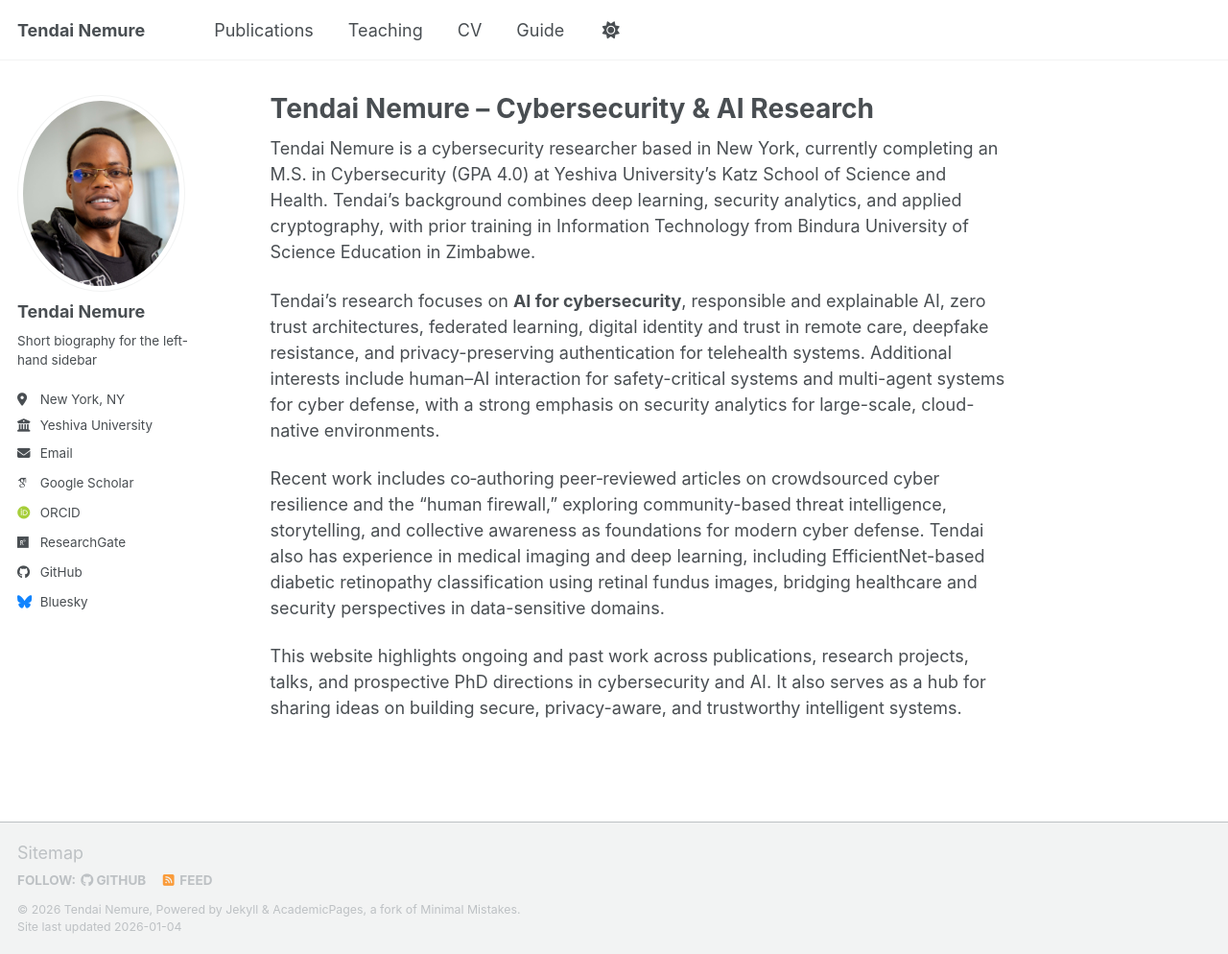
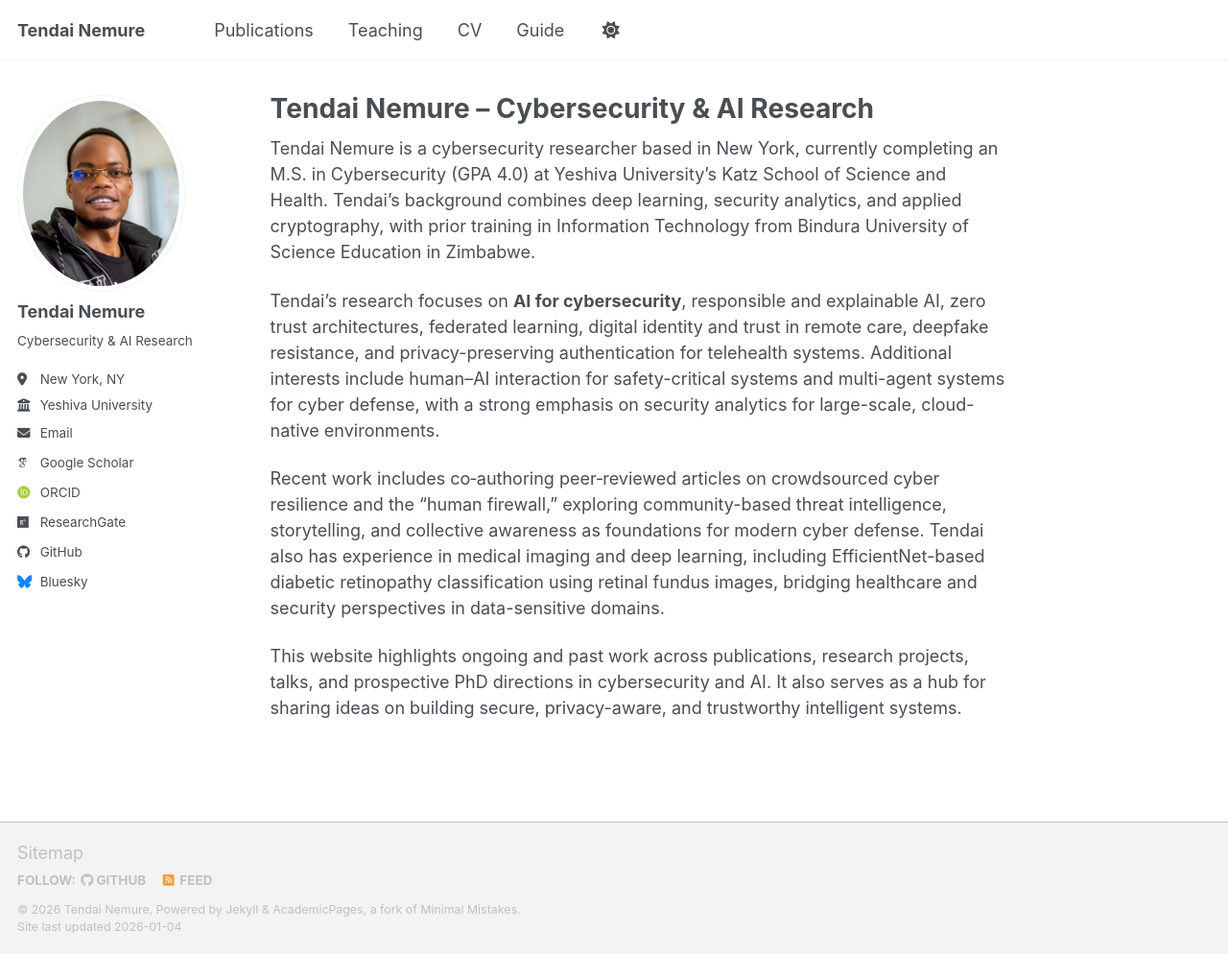
Before and after one commit to picassoendless/picassoendless.github.io, a Jekyll site: the page built from _pages/about.md, in a window 1280 px wide and 994 px high. Shown: the whole window at 96% size. Built offline with Jekyll 4.4.1, drawn with Linux system fonts in a browser that asks for light colours; some web fonts are replaced; a script bundle is joined from its source files by our own code; library files that are not in the unit come from our copies.

Commit message:
Update _config.yml

```diff
--- a/_config.yml
+++ b/_config.yml
@@ -26,7 +26,7 @@ author:
   avatar           : "profile.jpg"
   name             : "Tendai Nemure"
   pronouns         : # example: "she/her"
-  bio              : "Short biography for the left-hand sidebar"
+  bio              : "Cybersecurity & AI Research"
   location         : "New York, NY"
   employer         : "Yeshiva University"
   uri              : # URL
```
